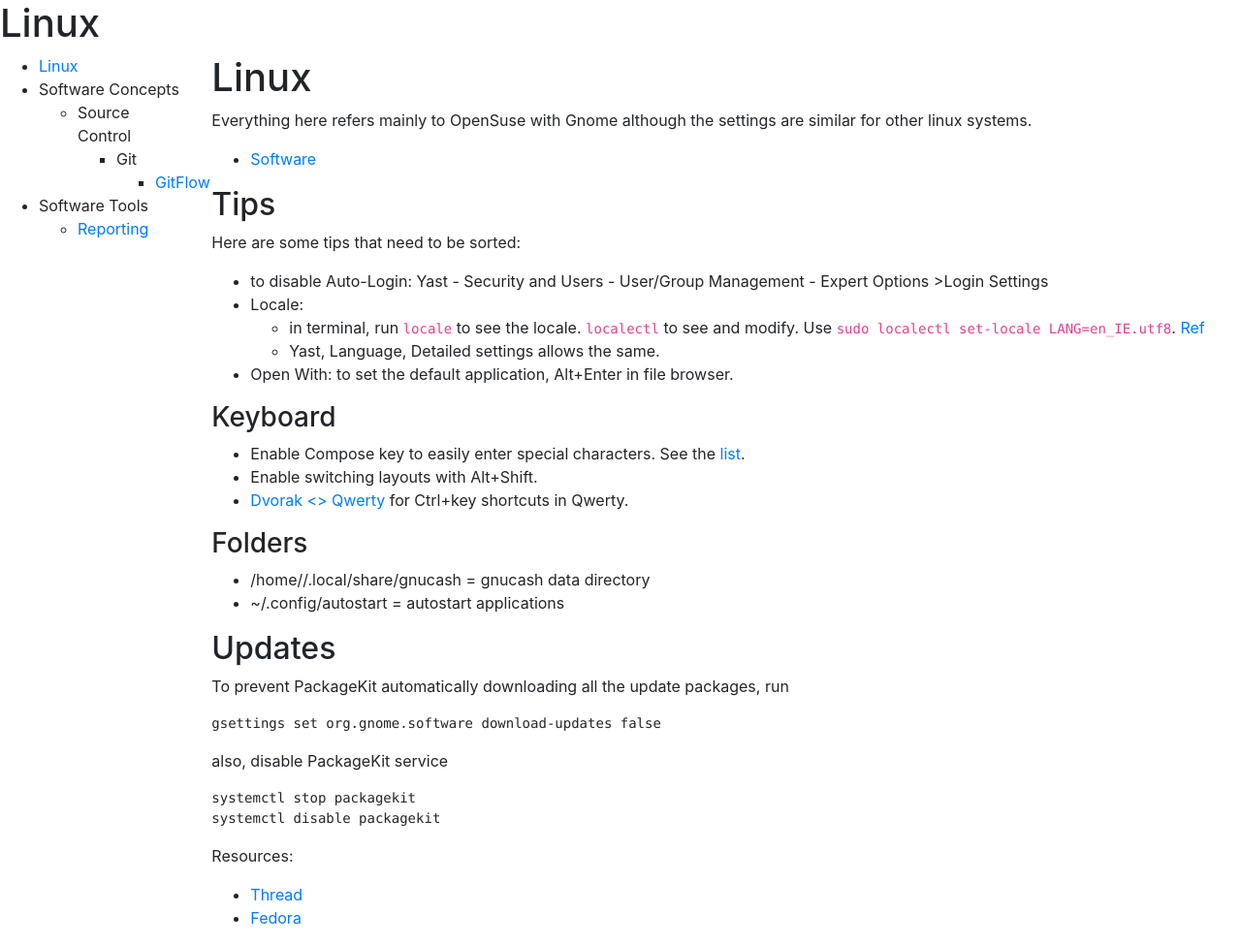
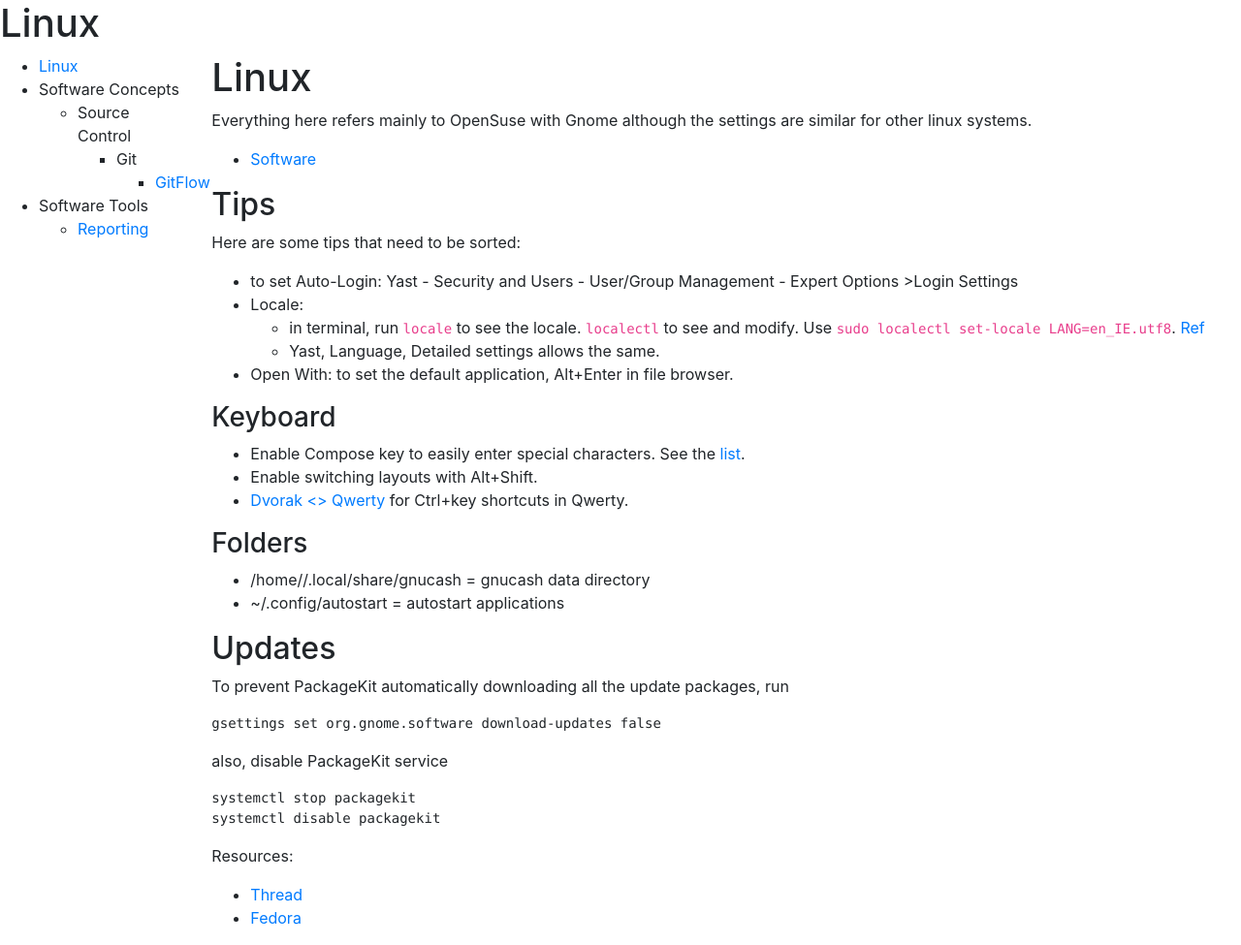
Before and after one commit to MisterY/it-knowledge-base-site, a Jekyll site: the page built from linux/linux.md, in a window 1280 px wide. Shown: the whole page at 97% size. Built offline with Jekyll 4.4.1, drawn with Linux system fonts in a browser that asks for light colours; nearby versions of some CDN libraries; our own code applies the rules of GitHub Pages for plain Markdown files.

Commit message:
minor wording update

```diff
--- a/linux/linux.md
+++ b/linux/linux.md
@@ -8,7 +8,7 @@
 
 Here are some tips that need to be sorted:
 
-- to disable Auto-Login: Yast - Security and Users - User/Group Management - Expert Options >Login Settings
+- to set Auto-Login: Yast - Security and Users - User/Group Management - Expert Options >Login Settings
 - Locale:
     - in terminal, run `locale` to see the locale. `localectl` to see and modify. Use `sudo localectl set-locale LANG=en_IE.utf8`. [Ref](https://www.cyberciti.biz/faq/how-to-set-locales-i18n-on-a-linux-unix/)
     - Yast, Language, Detailed settings allows the same.
```
